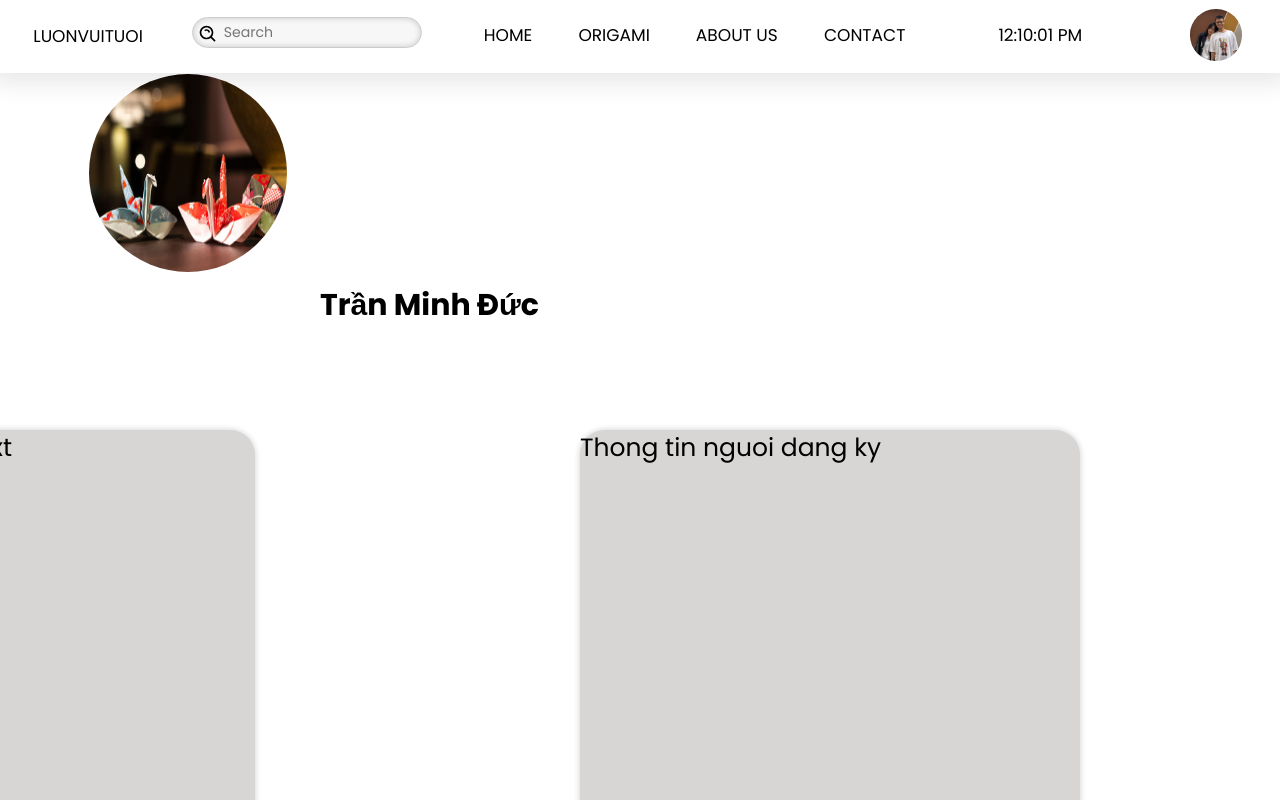
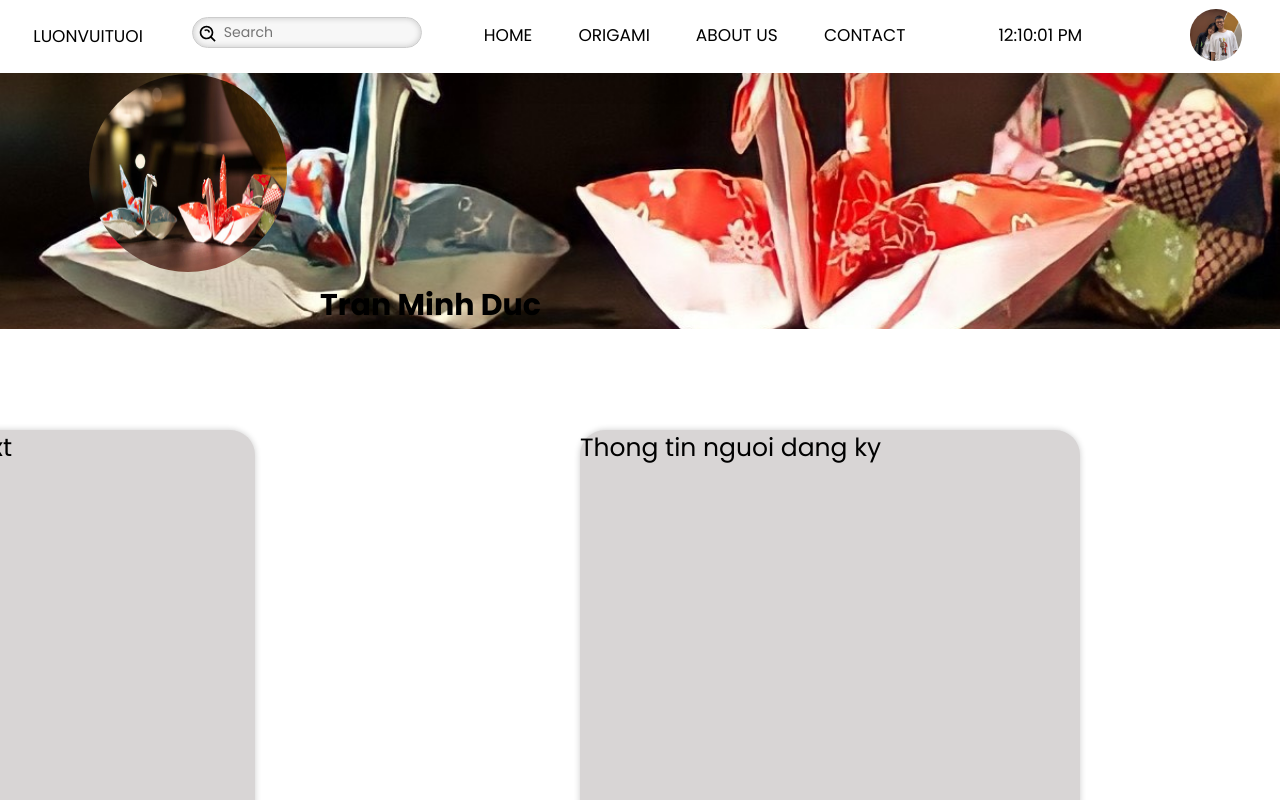
Before and after one commit to T2108A-Luonvuituoi-G1/Origami-eProject, a React (Create React App) app: page /profile in a window 1280 px wide. Shown: the top 800 px of the page. Built offline with nearby package versions, Linux system fonts and the light colour scheme.

Commit message:
Update UserProfile.js

```diff
--- a/src/OrigamiPage/UserProfile/Components/UserProfile.js
+++ b/src/OrigamiPage/UserProfile/Components/UserProfile.js
@@ -1,22 +1,26 @@
 import React, { Component } from 'react'
 import '../Assets/Css/UserProfile.css'
-import img1 from '../Assets/Images/Anh-chim-hac.jpg'
+import Img1 from '../Assets/Images/Anh-chim-hac.jpg'
+import Usimgtop from '../Assets/Images/chim1.jpg'
 
 export default class UserProfile extends Component {
     render() {
         return (
             <div>
-                <div className="Profile-top">
+                <div className="Profile-top"
+                    style={{
+                        background: `url(${ Usimgtop })`,
+                        backgroundPosition: 'center',
+                        backgroundSize: 'cover',
+                        backgroundRepeat: 'no-repeat',
+                    }}
+                >
                     <div className="card">
-                        <img src={img1} alt="cover" />
-
+                        <img src={Img1} alt="cover" />
                     </div>
-
                     <div>
-                        <p><b>Trần Minh Đức</b></p>
+                        <p><b>Tran Minh Duc</b></p>
                     </div>
-
-
                 </div>
                 <div className="Profile-bottom_right">
                     <div class="text">
```
